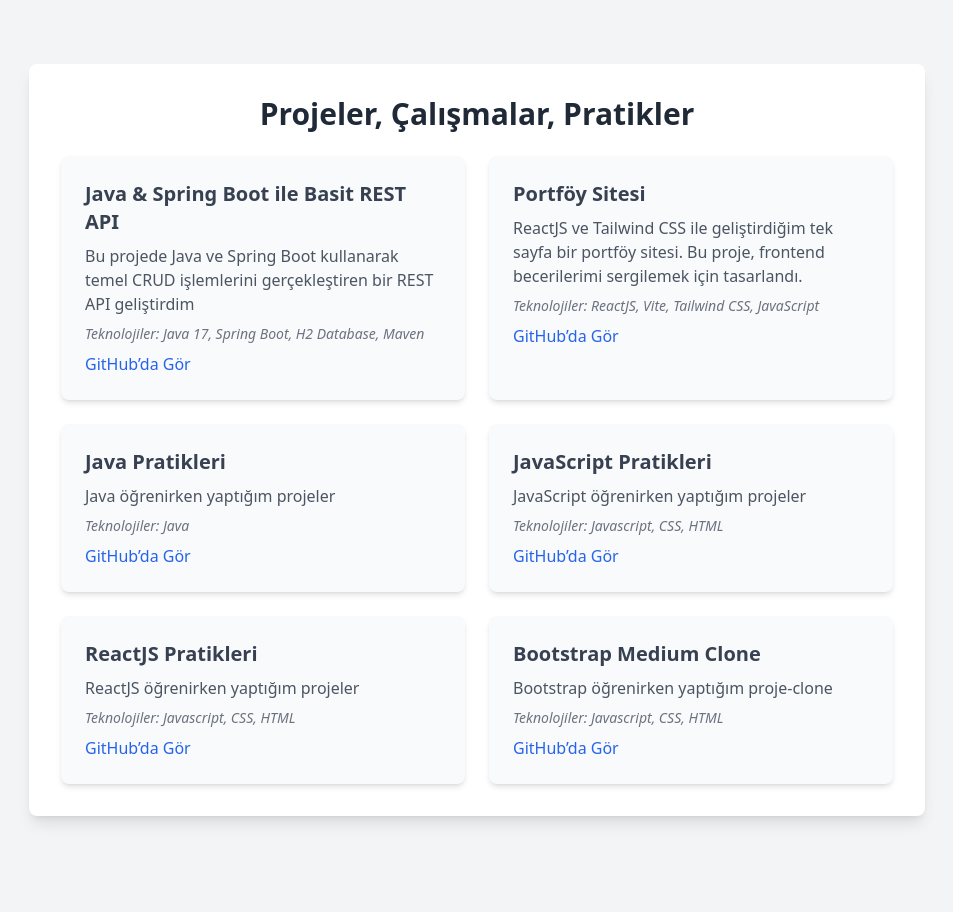
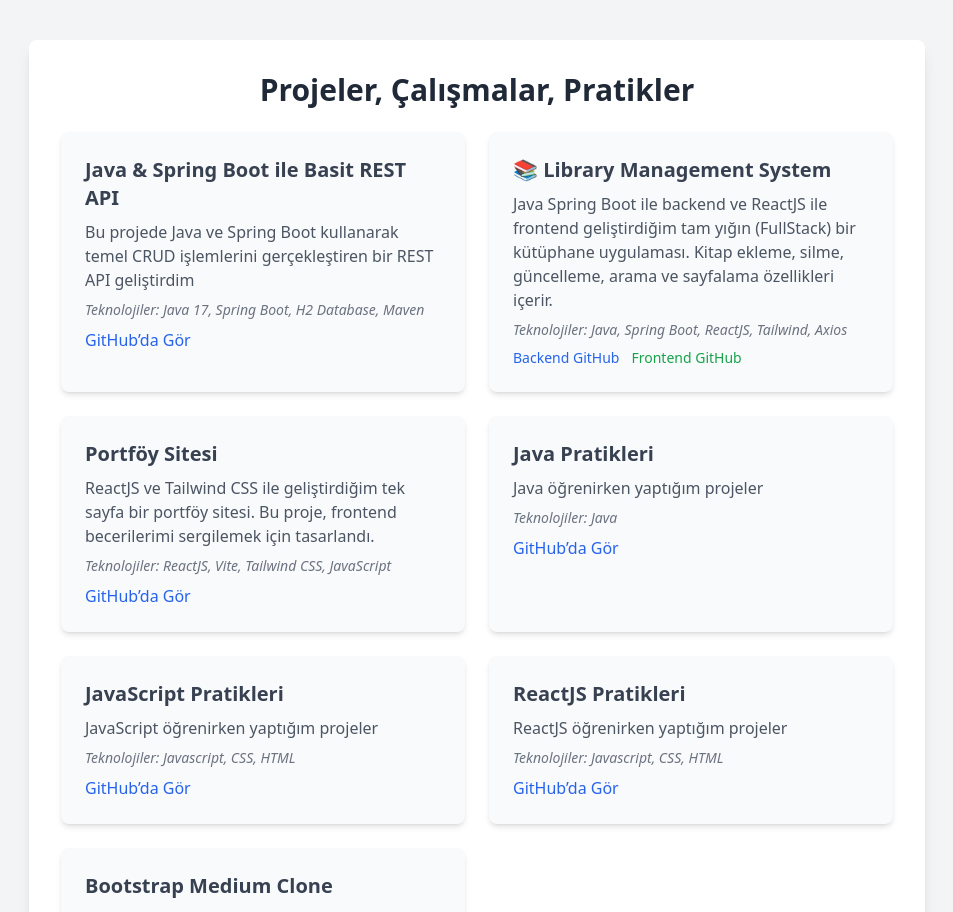
Before and after one commit to fatih3457/portfolio-site, a React (Vite) app: page / in a window 1280 px wide. Shown: the part 1560-2472 px from the top of the page, without its empty margins (163-1116 px from the left). Built offline with nearby package versions, Linux system fonts and the light colour scheme.

Commit message:
some commits

```diff
--- a/src/components/Projects.jsx
+++ b/src/components/Projects.jsx
@@ -28,6 +28,36 @@ function Projects({ triggerAnimation }) {
             >
               GitHub’da Gör
             </a>
+          </div>
+           <div className="bg-gray-50 p-4 md:p-6 rounded-lg shadow-md">
+            <h3 className="text-lg md:text-xl font-semibold text-gray-700 mb-2">
+              📚 Library Management System
+            </h3>
+            <p className="text-gray-600 mb-2 text-sm md:text-base">
+              Java Spring Boot ile backend ve ReactJS ile frontend geliştirdiğim tam yığın (FullStack) bir kütüphane uygulaması.
+              Kitap ekleme, silme, güncelleme, arama ve sayfalama özellikleri içerir.
+            </p>
+            <p className="text-gray-500 italic text-xs md:text-sm">
+              Teknolojiler: Java, Spring Boot, ReactJS, Tailwind, Axios
+            </p>
+            <div className="flex flex-wrap gap-3 mt-2">
+              <a
+                href="https://github.com/fatih3457/library-api"
+                target="_blank"
+                rel="noopener noreferrer"
+                className="text-blue-600 hover:underline text-sm"
+              >
+                Backend GitHub
+              </a>
+              <a
+                href="https://github.com/fatih3457/library-frontend"
+                target="_blank"
+                rel="noopener noreferrer"
+                className="text-green-600 hover:underline text-sm"
+              >
+                Frontend GitHub
+              </a>
+            </div>
           </div>
           <div className="bg-gray-50 p-4 md:p-6 rounded-lg shadow-md">
             <h3 className="text-lg md:text-xl font-semibold text-gray-700 mb-2">
```
Also changed, not shown: 2 other files (tests, documents, lock files or other folders).
